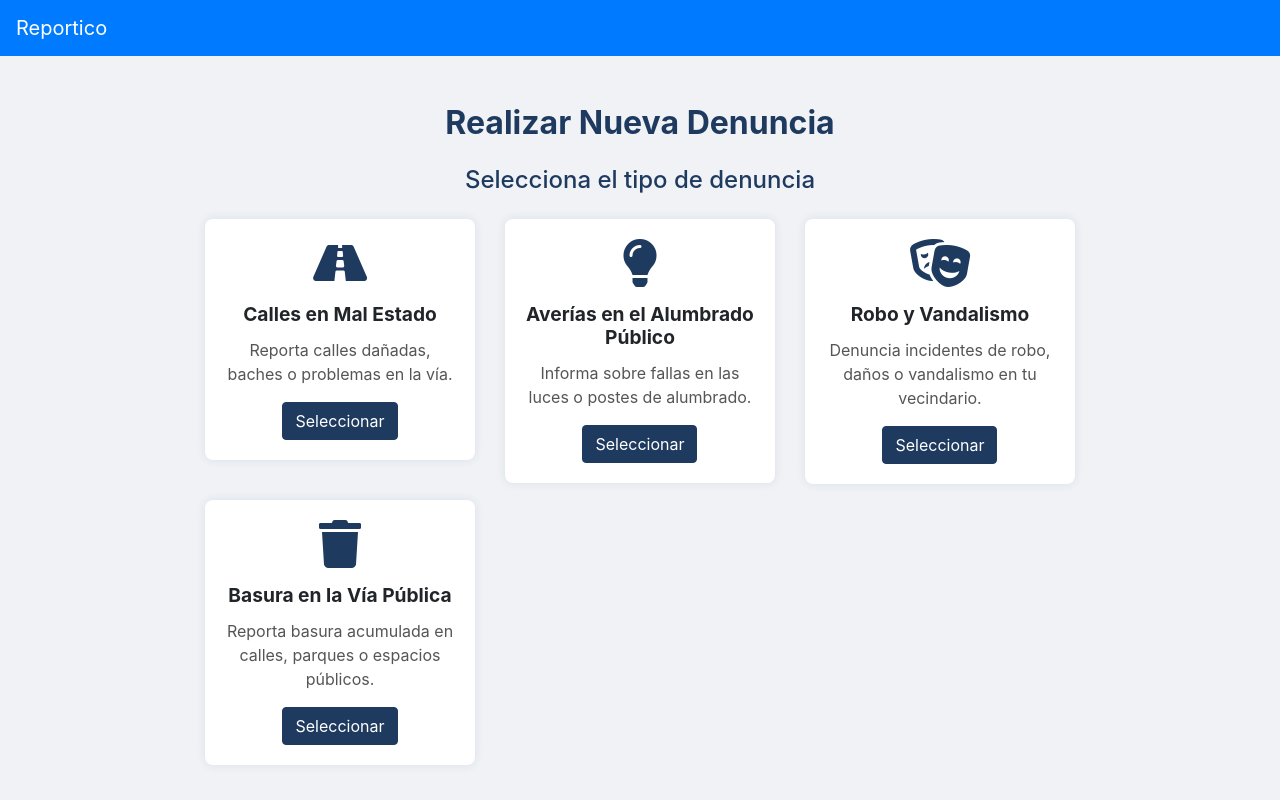
After one commit to sebasraven/ProyectoAmbienteWebG6, a PHP site: page /denuncia.html in a window 1280 px wide. The commit adds this page. Run offline with PHP 8.4, Linux system fonts and the light colour scheme.

Commit message:
Pagina de Denuncias y sus respectivos estilos

```diff
--- /dev/null
+++ b/View/assets/css/denuncia.css
@@ -0,0 +1,85 @@
+body {
+    background-color: #F0F2F5; /* Gris claro */
+}
+
+.navbar {
+    background-color: #1E3A5F; /* Azul oscuro */
+}
+
+.text-primary {
+    color: #1E3A5F !important; /* Azul oscuro */
+}
+
+.card {
+    border: none;
+    background-color: #FFFFFF; /* Blanco */
+    border-radius: 8px;
+    box-shadow: 0 0 10px rgba(30, 58, 95, 0.1);
+}
+
+.card-body {
+    padding: 20px;
+}
+
+.card-title {
+    font-size: 1.2rem;
+    font-weight: bold;
+}
+
+.card-text {
+    font-size: 1rem;
+    color: #555;
+}
+
+.card i {
+    color: #1E3A5F; /* Azul oscuro */
+}
+
+.card:hover {
+    box-shadow: 0 0 15px rgba(30, 58, 95, 0.2);
+}
+
+.btn-primary {
+    background-color: #1E3A5F; /* Azul oscuro */
+    border-color: #1E3A5F; /* Azul oscuro */
+}
+
+.btn-primary:hover {
+    background-color: #388E3C; /* Verde */
+    border-color: #388E3C; /* Verde */
+}
+
+.btn-primary:focus {
+    box-shadow: none;
+}
+
+.container {
+    max-width: 900px;
+}
+
+.form-control:focus {
+    border-color: #FFC107; /* Amarillo */
+    box-shadow: none;
+}
+
+label {
+    color: #1E3A5F; /* Azul oscuro */
+}
+
+h2 {
+    font-weight: bold;
+    margin-bottom: 40px;
+}
+
+h4 {
+    color: #1E3A5F; /* Azul oscuro */
+}
+
+::placeholder {
+    color: #A0A4A8; /* Gris medio */
+}
+
+/* Efectos para el collapse */
+.collapse {
+    transition: all 0.3s ease;
+}
--- /dev/null
+++ b/View/denuncia.html
@@ -0,0 +1,103 @@
+<!DOCTYPE html>
+<html lang="es">
+<head>
+    <meta charset="UTF-8">
+    <meta name="viewport" content="width=device-width, initial-scale=1.0">
+    <title>Reportico</title>
+    <!-- Enlace a Bootstrap CSS -->
+    <link rel="stylesheet" href="https://stackpath.bootstrapcdn.com/bootstrap/4.5.2/css/bootstrap.min.css">
+    <!-- Enlace a Font Awesome para los iconos -->
+    <link rel="stylesheet" href="https://cdnjs.cloudflare.com/ajax/libs/font-awesome/5.15.4/css/all.min.css">
+    <!-- Enlace a tu archivo CSS -->
+    <link rel="stylesheet" href="denuncia.css">
+</head>
+<body>
+    <!-- Barra de navegación -->
+    <nav class="navbar navbar-expand-lg navbar-dark bg-primary">
+        <a class="navbar-brand" href="#">Reportico</a>
+    </nav>
+
+    <!-- Contenido principal -->
+    <div class="container mt-5">
+        <h2 class="text-center text-primary mb-4">Realizar Nueva Denuncia</h2>
+
+        <!-- Catálogo de tipos de denuncia (Cards) -->
+        <h4 class="text-center mb-4">Selecciona el tipo de denuncia</h4>
+        <div class="row">
+            <!-- Card 1: Calles en mal estado -->
+            <div class="col-md-4 mb-3">
+                <div class="card text-center">
+                    <div class="card-body">
+                        <i class="fas fa-road fa-3x mb-3" style="color: #1E3A5F;"></i>
+                        <h5 class="card-title">Calles en Mal Estado</h5>
+                        <p class="card-text">Reporta calles dañadas, baches o problemas en la vía.</p>
+                        <button class="btn btn-primary" data-toggle="collapse" data-target="#descripcion1">Seleccionar</button>
+                    </div>
+                </div>
+            </div>
+
+            <!-- Card 2: Averías en el Alumbrado Público -->
+            <div class="col-md-4 mb-3">
+                <div class="card text-center">
+                    <div class="card-body">
+                        <i class="fas fa-lightbulb fa-3x mb-3" style="color: #1E3A5F;"></i>
+                        <h5 class="card-title">Averías en el Alumbrado Público</h5>
+                        <p class="card-text">Informa sobre fallas en las luces o postes de alumbrado.</p>
+                        <button class="btn btn-primary" data-toggle="collapse" data-target="#descripcion2">Seleccionar</button>
+                    </div>
+                </div>
+            </div>
+
+            <!-- Card 3: Robo y Vandalismo -->
+            <div class="col-md-4 mb-3">
+                <div class="card text-center">
+                    <div class="card-body">
+                        <i class="fas fa-theater-masks fa-3x mb-3" style="color: #1E3A5F;"></i>
+                        <h5 class="card-title">Robo y Vandalismo</h5>
+                        <p class="card-text">Denuncia incidentes de robo, daños o vandalismo en tu vecindario.</p>
+                        <button class="btn btn-primary" data-toggle="collapse" data-target="#descripcion3">Seleccionar</button>
+                    </div>
+                </div>
+            </div>
+
+            <!-- Card 4: Basura en la Vía Pública -->
+            <div class="col-md-4 mb-3">
+                <div class="card text-center">
+                    <div class="card-body">
+                        <i class="fas fa-trash fa-3x mb-3" style="color: #1E3A5F;"></i>
+                        <h5 class="card-title">Basura en la Vía Pública</h5>
+                        <p class="card-text">Reporta basura acumulada en calles, parques o espacios públicos.</p>
+                        <button class="btn btn-primary" data-toggle="collapse" data-target="#descripcion4">Seleccionar</button>
+                    </div>
+                </div>
+            </div>
+
+            <!-- Más Cards según lo necesites -->
+        </div>
+
+        <!-- Formulario para descripción de la denuncia -->
+        <div id="descripcion1" class="collapse mt-4">
+            <form>
+                <div class="form-group">
+                    <label for="descripcion">Descripción</label>
+                    <textarea class="form-control" id="descripcion" rows="5" placeholder="Describe detalladamente el problema..."></textarea>
+                </div>
+
+                <div class="form-group">
+                    <label for="ubicacion">Ubicación</label>
+                    <input type="text" class="form-control" id="ubicacion" placeholder="Ingresa la dirección o ubicación">
+                </div>
+
+                <button type="submit" class="btn btn-primary btn-block">Enviar Denuncia</button>
+            </form>
+        </div>
+
+        <!-- Otras descripciones con collapse para cada card -->
+    </div>
+
+    <!-- Enlaces a Bootstrap JS y jQuery (Opcional para funcionalidades de Bootstrap) -->
+    <script src="https://code.jquery.com/jquery-3.5.1.slim.min.js"></script>
+    <script src="https://cdn.jsdelivr.net/npm/@popperjs/core@2.9.3/dist/umd/popper.min.js"></script>
+    <script src="https://stackpath.bootstrapcdn.com/bootstrap/4.5.2/js/bootstrap.min.js"></script>
+</body>
+</html>
--- a/View/login.html
+++ b/View/login.html
@@ -2,7 +2,7 @@
 <html lang="es">
 <head>
     <meta charset="UTF-8">
-    <title>Log In - Aplicación Vecinal</title>
+    <title>Reportico</title>
     <!-- Enlace a Bootstrap CSS -->
     <link rel="stylesheet" href="https://stackpath.bootstrapcdn.com/bootstrap/4.5.2/css/bootstrap.min.css">
     <!-- Enlace a tu archivo CSS -->
--- a/View/signin.html
+++ b/View/signin.html
@@ -2,7 +2,7 @@
 <html lang="es">
 <head>
     <meta charset="UTF-8">
-    <title>Sign In - Aplicación Vecinal</title>
+    <title>Reportico</title>
     <!-- Enlace a Bootstrap CSS -->
     <link rel="stylesheet" href="https://stackpath.bootstrapcdn.com/bootstrap/4.5.2/css/bootstrap.min.css">
     <!-- Enlace a tu archivo CSS -->
```
Also changed, not shown: View/assets/css/login.css (+31 -9 lines), View/assets/css/signin.css (+31 -9 lines).
